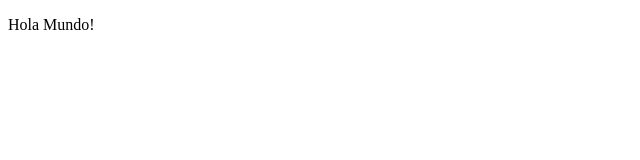
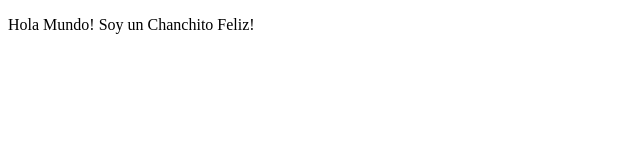
Before and after one commit to SYNAXR/JS_FULL, a plain HTML site: page Básicos_Variables/index.html in a window 1280 px wide. Shown: the whole page, without its empty margins (0-640 px from the left). Drawn offline with Linux system fonts and the light colour scheme.

Commit message:
Chanchito Feliz

```diff
--- a/Básicos_Variables/index.html
+++ b/Básicos_Variables/index.html
@@ -1,15 +1,15 @@
 <!DOCTYPE html>
 <html lang="en">
   <head>
-    <meta charset="UTF-8">
-    <meta name="viewport" content="width=device-width, initial-scale=1.0">
+    <meta charset="UTF-8" />
+    <meta name="viewport" content="width=device-width, initial-scale=1.0" />
     <title>Document</title>
     <script src="/Básicos_Variables/scripts.js"></script>
   </head>
   <body>
     <section>
       <article>
-            <p>Hola Mundo!</p>
+        <p>Hola Mundo! Soy un Chanchito Feliz!</p>
       </article>
     </section>
   </body>
```
Lines whose indentation alone changed are shown as unchanged.
